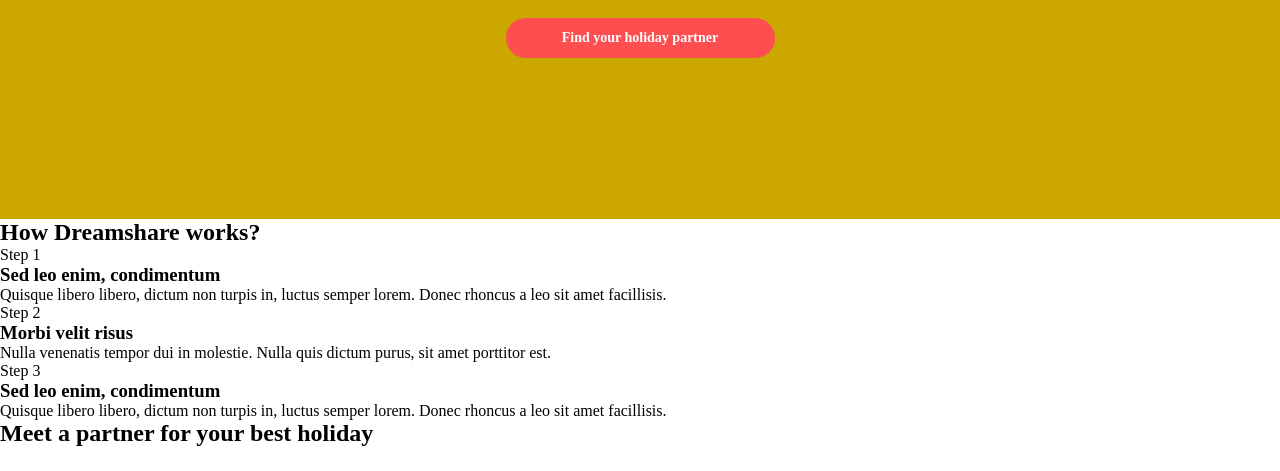
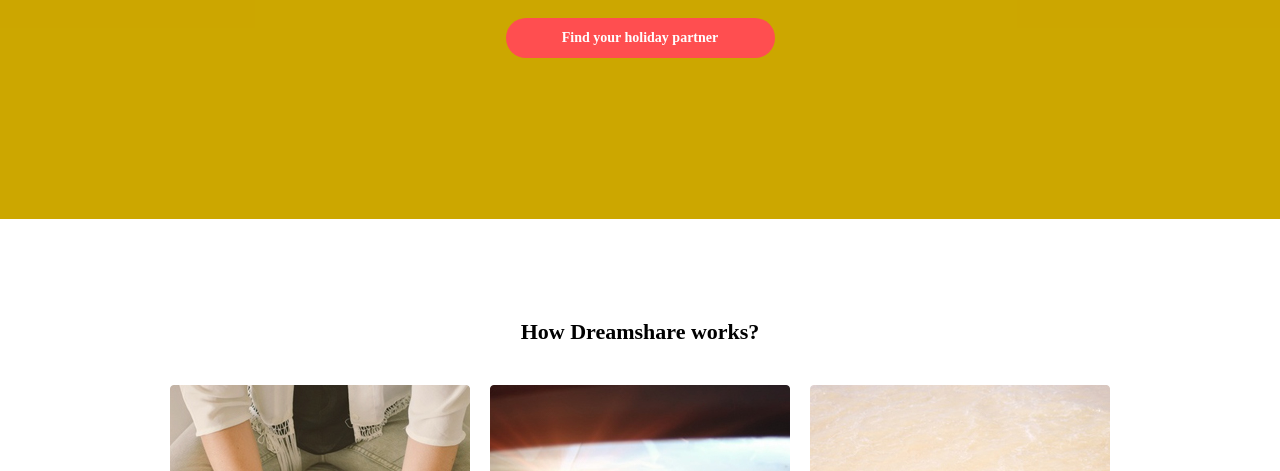
Before and after one commit to NazarovAn/bam-course, a website built with webpack: page src/index.html in a window 1280 px wide. Shown: the part 481-952 px from the top of the page. Built offline with nearby package versions, Linux system fonts and the light colour scheme; files whose address does not match are found by name.

Commit message:
content__how it works styled

```diff
--- /dev/null
+++ b/src/blocks/content/__how-it-works/how-it-works__steps.css
@@ -0,0 +1,6 @@
+.how-it-works__steps {
+  display: flex;
+  justify-content: space-between;
+  width: 940px;
+  margin: auto;
+}
--- /dev/null
+++ b/src/blocks/content/__how-it-works/how-it-works__title.css
@@ -0,0 +1,7 @@
+.how-it-works__title {
+  font-size: 1.375rem;
+  font-family: "Montserrat";
+  text-align: center;
+  padding-top: 100px;
+  padding-bottom: 40px;
+}
--- /dev/null
+++ b/src/blocks/content/__how-it-works/steps__item.css
@@ -0,0 +1,48 @@
+.steps__item {
+  width: 300px;
+  min-height: 400px;
+  background-repeat: no-repeat;
+  background-size: cover;
+  display: flex;
+  flex-direction: column;
+  justify-content: flex-end;
+  padding: 20px;
+  box-sizing: border-box;
+  color: #ffffff;
+}
+
+.step-one {
+  background-image: url(/src/blocks/content/__how-it-works/img/step-one.jpg);
+}
+
+.step-two {
+  background-image: url(/src/blocks/content/__how-it-works/img/step-two.jpg);
+}
+
+.step-three {
+  background-image: url(/src/blocks/content/__how-it-works/img/step-three\ 4.jpg);
+}
+
+.steps-item__number {
+  font-size: 10px;
+  font-family: "Montserrat";
+  background-color: #ff4e50;
+  border-radius: 25px;
+  width: 4.375rem;
+  text-align: center;
+  padding: 6px;
+  box-sizing: inherit;
+}
+
+.steps-item__header {
+  font-size: 1.5rem;
+  font-family: "Montserrat";
+  font-weight: bold;
+  padding-bottom: 20px;
+  padding-top: 20px;
+}
+
+.steps-item__text {
+  font-family: "Roboto";
+  font-size: 14px;
+}
--- a/src/index.html
+++ b/src/index.html
@@ -27,7 +27,7 @@
     <div class="content__how-it-works">
       <h2 class="how-it-works__title">How Dreamshare works?</h2>
       <div class="how-it-works__steps">
-        <article class="steps__item">
+        <article class="steps__item step-one">
           <span class="steps-item__number">Step 1</span>
           <h3 class="steps-item__header">Sed leo enim, condimentum</h3>
           <span class="steps-item__text">
@@ -35,7 +35,7 @@
             Donec rhoncus a leo sit amet facillisis.
           </span>
         </article>
-        <article class="steps__steps-item">
+        <article class="steps__item step-two">
           <span class="steps-item__number">Step 2</span>
           <h3 class="steps-item__header">Morbi velit risus</h3>
           <span class="steps-item__text">
@@ -43,7 +43,7 @@
             sit amet porttitor est.
           </span>
         </article>
-        <article class="steps__steps-item">
+        <article class="steps__item step-three">
           <span class="steps-item__number">Step 3</span>
           <h3 class="steps-item__header">Sed leo enim, condimentum</h3>
           <span class="steps-item__text">
--- a/src/index.js
+++ b/src/index.js
@@ -5,3 +5,6 @@
 import './blocks/header/header-menu__sign.css';
 import './blocks/header/header__promo.css';
 import './blocks/header/header__find-partner-button.css';
+import './blocks/content/__how-it-works/how-it-works__title.css';
+import './blocks/content/__how-it-works/how-it-works__steps.css';
+import './blocks/content/__how-it-works/steps__item.css';
```
Also changed, not shown: src/blocks/content/__how-it-works/img/step-one.jpg (added), src/blocks/content/__how-it-works/img/step-three 4.jpg (added), src/blocks/content/__how-it-works/img/step-two.jpg (added).
